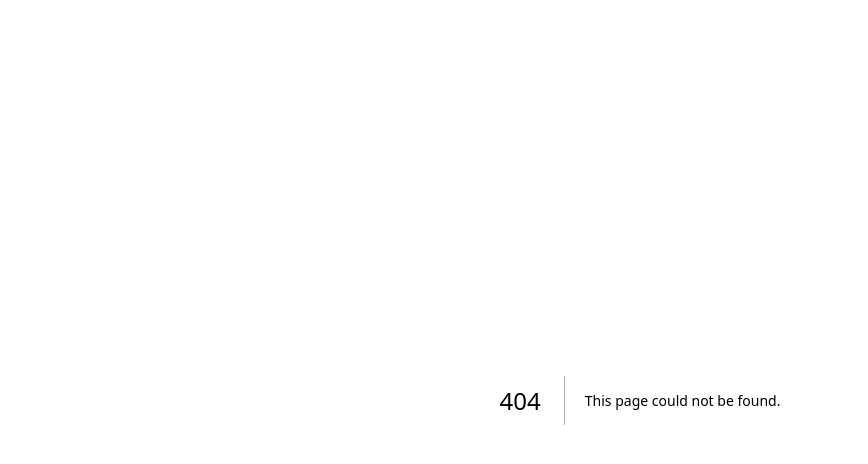
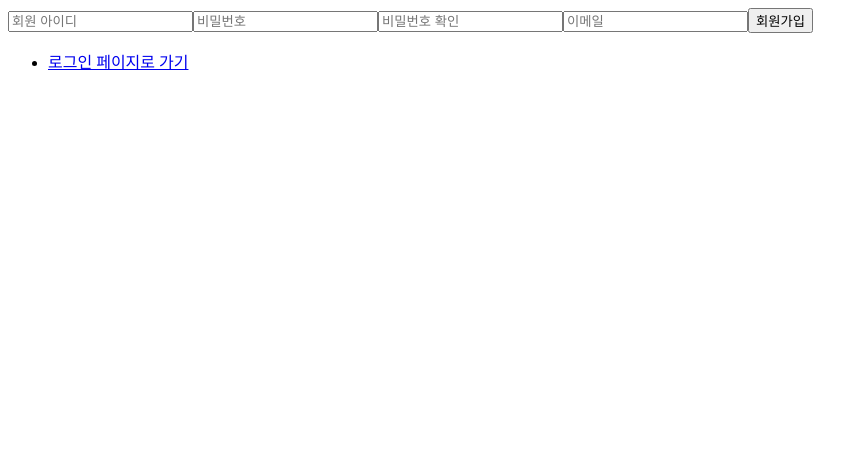
Before and after one commit to somn45/next-todo-chart, a Next.js app: page /join in a window 1280 px wide. Before the commit this address had no page. Shown: the top 464 px of the page, without its empty margins (0-868 px from the left). Built offline with nearby package versions, Linux system fonts and the light colour scheme.

Commit message:
feat : global 경로의 로그인 및 회원가입 페이지 JSX 추가

```diff
--- /dev/null
+++ b/src/app/(global)/join/page.tsx
@@ -0,0 +1,26 @@
+import Link from "next/link";
+
+export default function JoinPage() {
+  return (
+    <>
+      <form>
+        <input type="text" placeholder="회원 아이디" name="userid" />
+        <input type="password" placeholder="비밀번호" name="password" />
+        <input
+          type="password"
+          placeholder="비밀번호 확인"
+          name="confirm-password"
+        />
+        <input type="text" placeholder="이메일" name="email" />
+        <button type="submit">회원가입</button>
+      </form>
+      <nav>
+        <ul>
+          <li>
+            <Link href="/login">로그인 페이지로 가기</Link>
+          </li>
+        </ul>
+      </nav>
+    </>
+  );
+}
--- /dev/null
+++ b/src/app/(global)/layout.tsx
@@ -0,0 +1,9 @@
+import Link from "next/link";
+
+export default function GlobalLayout({
+  children,
+}: {
+  children: React.ReactNode;
+}) {
+  return <section>{children}</section>;
+}
```
Also changed, not shown: src/app/(global)/login/page.tsx (added, +20 -0 lines).
